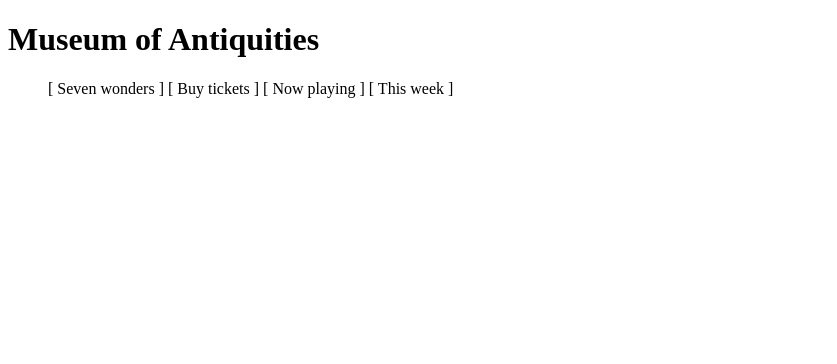
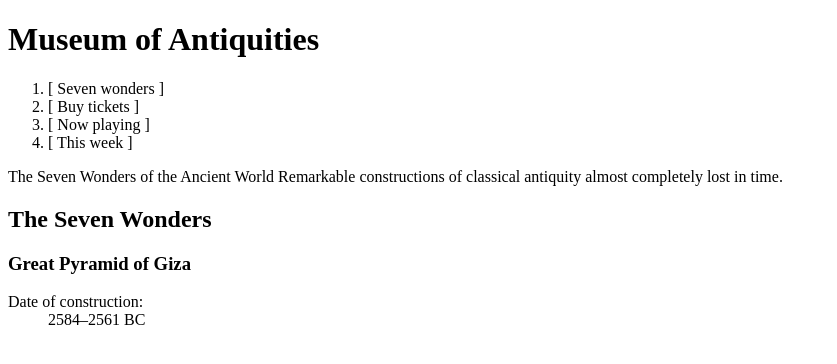
Before and after one commit to erinborgmeyer/dsn1675assignment-1, a plain HTML site: page index.html in a window 1280 px wide. Shown: the whole page, without its empty margins (0-837 px from the left). Drawn offline with Linux system fonts and the light colour scheme.

Commit message:
new content

```diff
--- a/index.html
+++ b/index.html
@@ -7,16 +7,26 @@
 </head>
 <body>
     <h1>Museum of Antiquities</h1>
-    <nav><ol>
-[ Seven wonders ]
-[ Buy tickets ]
-[ Now playing ]
-[ This week ]
-  </ol></nav>
+    <nav>
+    <ol>
+<li>[ Seven wonders ]</li>
+<li>[ Buy tickets ]</li>
+<li>[ Now playing ]</li>
+<li>[ This week ]</li>
+    </ol>
+    </nav>
 
-<p></p>
+<p>
+The Seven Wonders of the Ancient World
+Remarkable constructions of classical antiquity almost completely lost in time.
+</p>
 
+<h2>The Seven Wonders</h2>
 
+<h3>Great Pyramid of Giza</h3>
+
+    <dt>Date of construction:</dt>
+    <dd>2584–2561 BC</dd>
 
 </body>
 </html>
```
